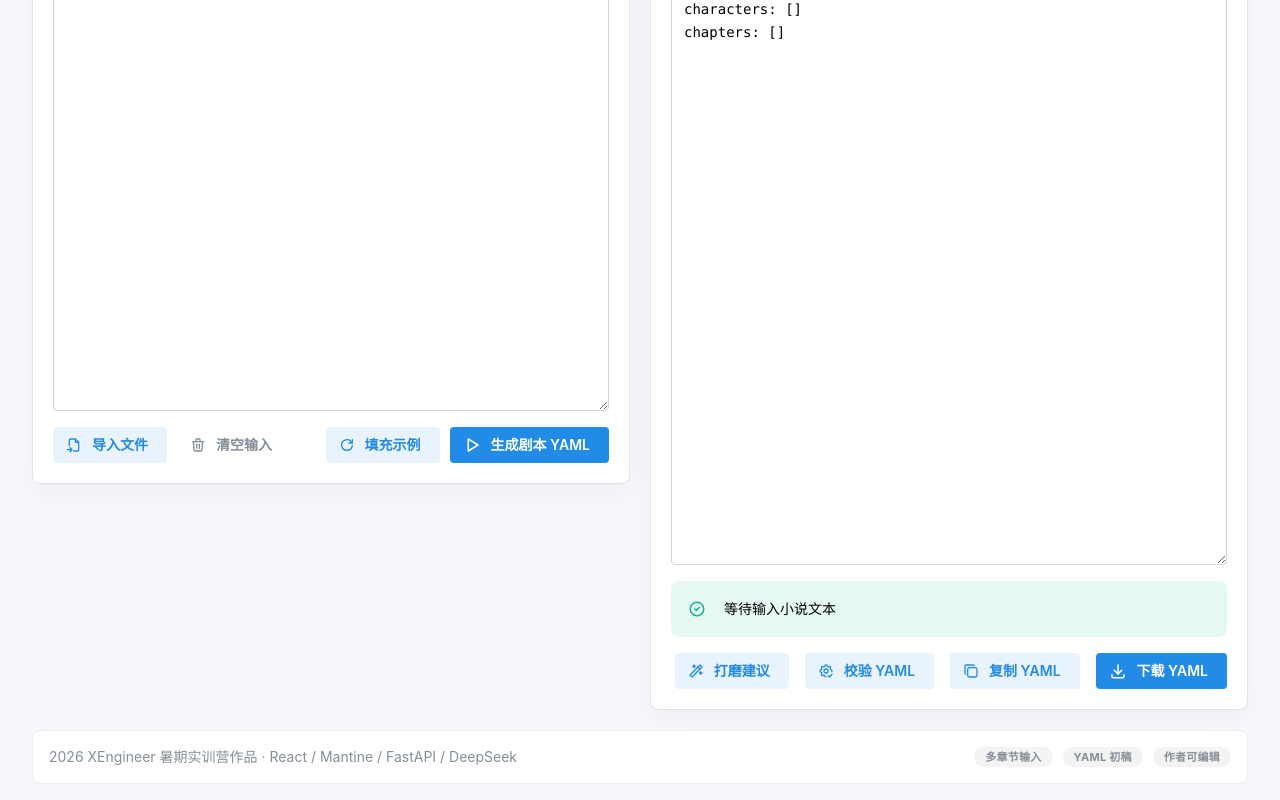
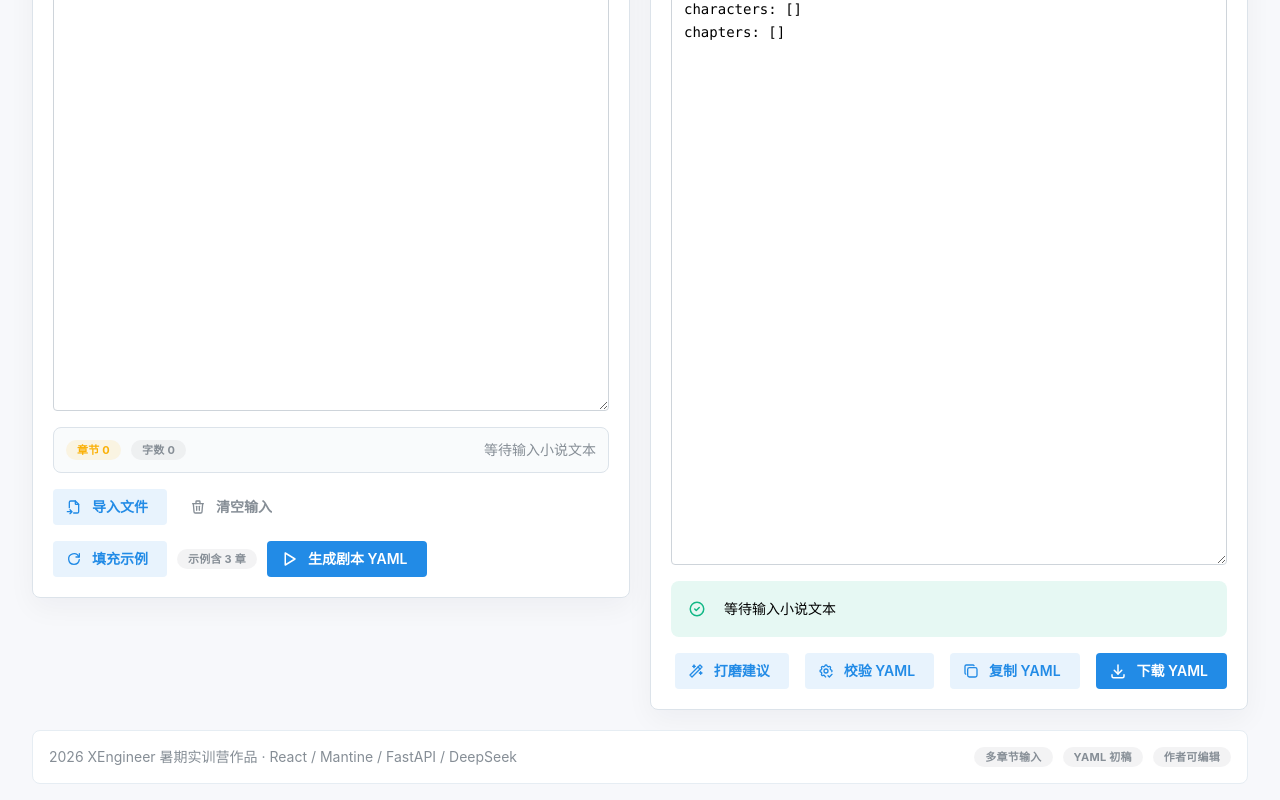
Before and after one commit to wjf996/aiscriptify, a React (Vite) app in the folder frontend/: page / in a window 1280 px wide. Shown: the part 863-1663 px from the top of the page. Built offline with nearby package versions, Linux system fonts and the light colour scheme.

Commit message:
新增小说输入质量实时检测

```diff
--- a/frontend/src/App.tsx
+++ b/frontend/src/App.tsx
@@ -59,6 +59,8 @@ const sampleNovel = `第一章 雨夜归来
 两人带着日记来到天台，遇见一直暗中跟踪他们的沈舟。沈舟承认自己想拿走残稿，却也揭开了林夏父亲当年离开的真相。`;
 
 const MAX_IMPORT_FILE_SIZE = 2 * 1024 * 1024;
+const CHAPTER_TITLE_PATTERN =
+  /^\s*(第[一二三四五六七八九十百千万零〇两\d]+[章节回幕集]|Chapter\s+\d+|CHAPTER\s+\d+|chapter\s+\d+)[^\n]*/gm;
 
 type YamlStatus = {
   valid: boolean;
@@ -176,6 +178,24 @@ function uniqueStrings(values: string[]): string[] {
     seen.add(value);
     return true;
   });
+}
+
+function countNovelCharacters(text: string): number {
+  return text.replace(/\s/g, "").length;
+}
+
+function countNovelChapters(text: string): number {
+  return [...text.matchAll(CHAPTER_TITLE_PATTERN)].length;
+}
+
+function getInputQualityMessage(chapterTotal: number, characterTotal: number): string {
+  if (characterTotal === 0) {
+    return "等待输入小说文本";
+  }
+  if (chapterTotal < 3) {
+    return `已识别 ${chapterTotal} 章 / ${characterTotal} 字，至少需要 3 章`;
+  }
+  return `已识别 ${chapterTotal} 章 / ${characterTotal} 字，可生成剧本 YAML`;
 }
 
 function buildHighlightedYamlLines(yamlText: string): HighlightedYamlLine[] {
@@ -378,7 +398,12 @@ function App() {
       }
       resetGeneratedState();
       setErrorMessage("");
-      setStatusMessage(`已导入 ${fileName}，共 ${importedText.length} 字`);
+      setStatusMessage(
+        `已导入 ${fileName}，${getInputQualityMessage(
+          countNovelChapters(importedText),
+          countNovelCharacters(importedText),
+        )}`,
+      );
     } catch {
       setErrorMessage("文件读取失败，请检查文件编码或重新选择文件");
       setStatusMessage("文件导入失败");
@@ -399,7 +424,9 @@ function App() {
     }
     resetGeneratedState();
     setErrorMessage("");
-    setStatusMessage("已填充示例小说，可直接生成剧本 YAML");
+    setStatusMessage(
+      `已填充示例小说，${getInputQualityMessage(countNovelChapters(sampleNovel), countNovelCharacters(sampleNovel))}`,
+    );
   };
 
   const handleDownloadYaml = () => {
@@ -419,6 +446,10 @@ function App() {
     selectedChapter === "all"
       ? null
       : chapterSummaries.find((chapter) => chapter.value === selectedChapter) ?? null;
+  const inputCharacterCount = countNovelCharacters(novelText);
+  const inputChapterCount = countNovelChapters(novelText);
+  const inputReady = inputChapterCount >= 3;
+  const inputQualityMessage = getInputQualityMessage(inputChapterCount, inputCharacterCount);
   const feedbackMessage = yamlStatus.valid ? statusMessage : yamlStatus.message;
   const feedbackColor = errorMessage ? "red" : yamlStatus.valid ? "teal" : "yellow";
   const highlightedYamlLines = buildHighlightedYamlLines(yamlDraft);
@@ -504,8 +535,8 @@ function App() {
                           <IconBook2 size={20} />
                           <Title order={4}>小说输入</Title>
                         </Group>
-                        <Badge variant="outline" color="blue">
-                          至少 3 章
+                        <Badge variant="outline" color={inputReady ? "teal" : "blue"}>
+                          {inputReady ? "可生成" : "至少 3 章"}
                         </Badge>
                       </Group>
 
@@ -546,6 +577,22 @@ function App() {
                         styles={{ input: { height: 520, overflowY: "auto", resize: "vertical" } }}
                       />
 
+                      <Paper withBorder p="sm" radius="md" className="summary-panel">
+                        <Group justify="space-between" align="center">
+                          <Group gap="xs">
+                            <Badge color={inputReady ? "teal" : "yellow"} variant="light">
+                              章节 {inputChapterCount}
+                            </Badge>
+                            <Badge color="gray" variant="light">
+                              字数 {inputCharacterCount}
+                            </Badge>
+                          </Group>
+                          <Text size="sm" c={inputReady ? "teal" : "dimmed"}>
+                            {inputQualityMessage}
+                          </Text>
+                        </Group>
+                      </Paper>
+
                       <Group justify="space-between">
                         <Group gap="xs">
                           <Button
@@ -573,6 +620,9 @@ function App() {
                           >
                             填充示例
                           </Button>
+                          <Badge color="gray" variant="light">
+                            示例含 3 章
+                          </Badge>
                           <Button
                             leftSection={<IconPlayerPlay size={18} />}
                             loading={isValidating}
```
